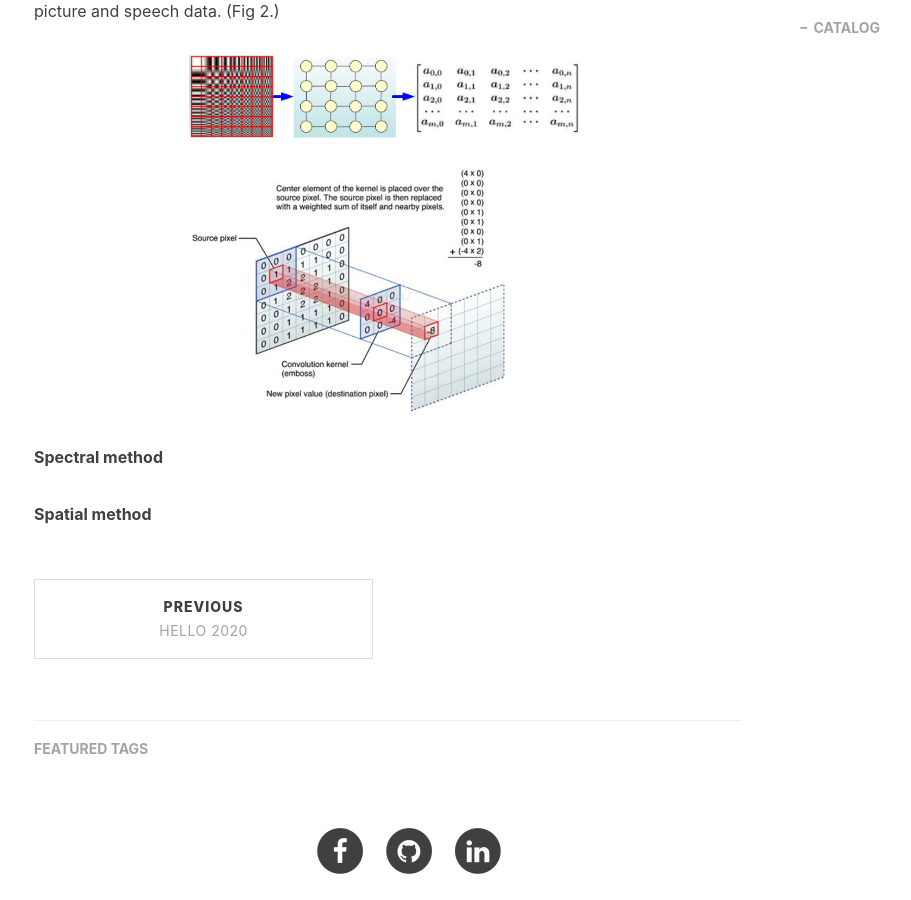
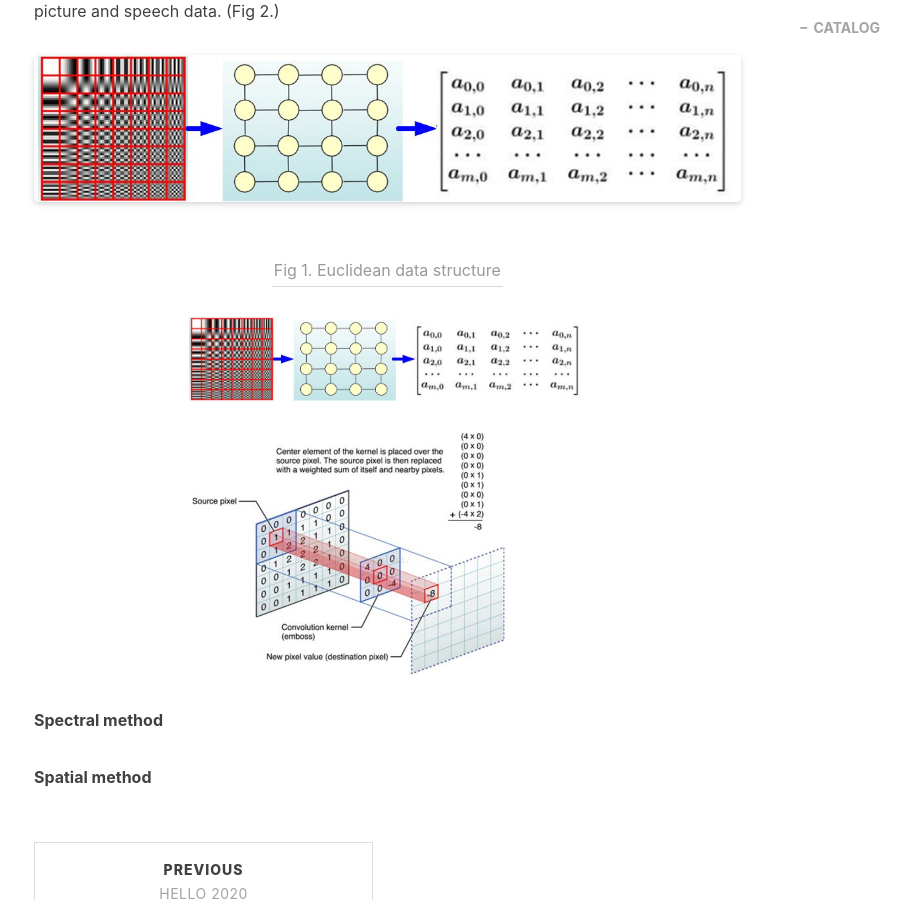
Before and after one commit to ZOUKaifeng/zoukaifeng.github.io, a Jekyll site: the page built from _posts/2020-10-17-hello.markdown, in a window 1280 px wide and 900 px high, scrolled down 810 px. Shown: the whole window, without its empty margins (231-1142 px from the left). Built offline with Jekyll 4.4.1, drawn with Linux system fonts in a browser that asks for light colours; nearby versions of some CDN libraries; comment, search, counter and statistics services are not loaded.

Commit message:
Update 2020-10-17-hello.markdown

```diff
--- a/_posts/2020-10-17-hello.markdown
+++ b/_posts/2020-10-17-hello.markdown
@@ -16,6 +16,18 @@
 
 In our daily life, the most common media we see are images, videos and sounds. One feature of this data is that they are neatly arranged. For example, the pixels of an image can be represented by a matrix which is an an underlying Euclidean or grid-like structure (Fig 1.). Thanks to this property, convolutional neural networks have had great success with 2d picture and speech data. (Fig 2.)<br>
 
+<center>
+    <img style="border-radius: 0.3125em;
+    box-shadow: 0 2px 4px 0 rgba(34,36,38,.12),0 2px 10px 0 rgba(34,36,38,.08);"
+    src="/img/euclidean_data_structure.png">
+    <br>
+    <div style="color:orange; border-bottom: 1px solid #d9d9d9;
+    display: inline-block;
+    color: #999;
+    padding: 2px;">Fig 1. Euclidean data structure</div>
+</center>
+
+
 <img src="/img/euclidean_data_structure.png" title="Fig 1. Euclidean data structure" width="400" height="100" />
 
 
```
